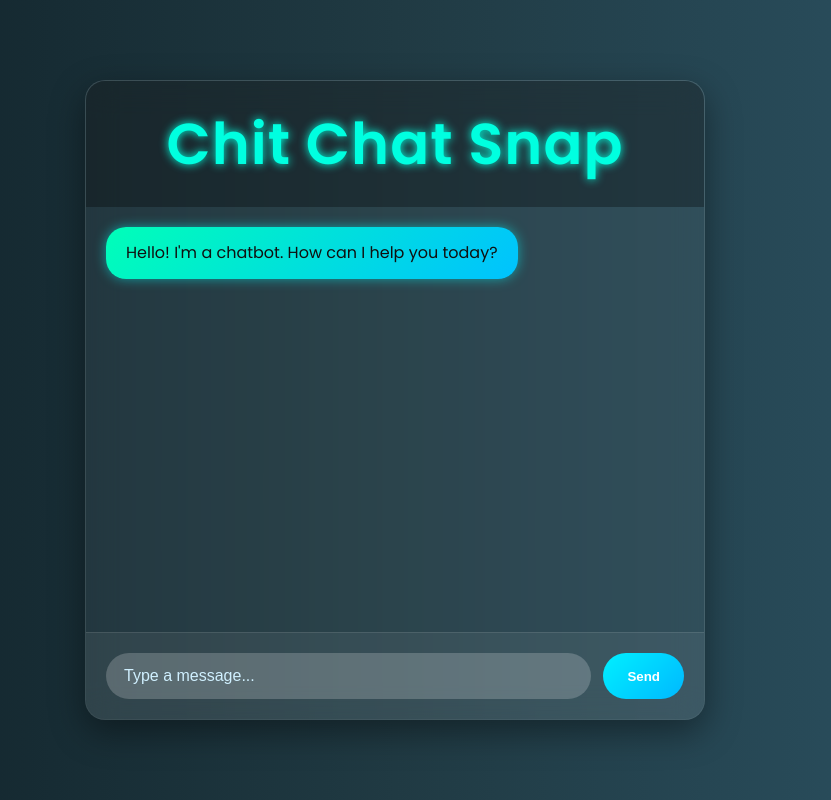
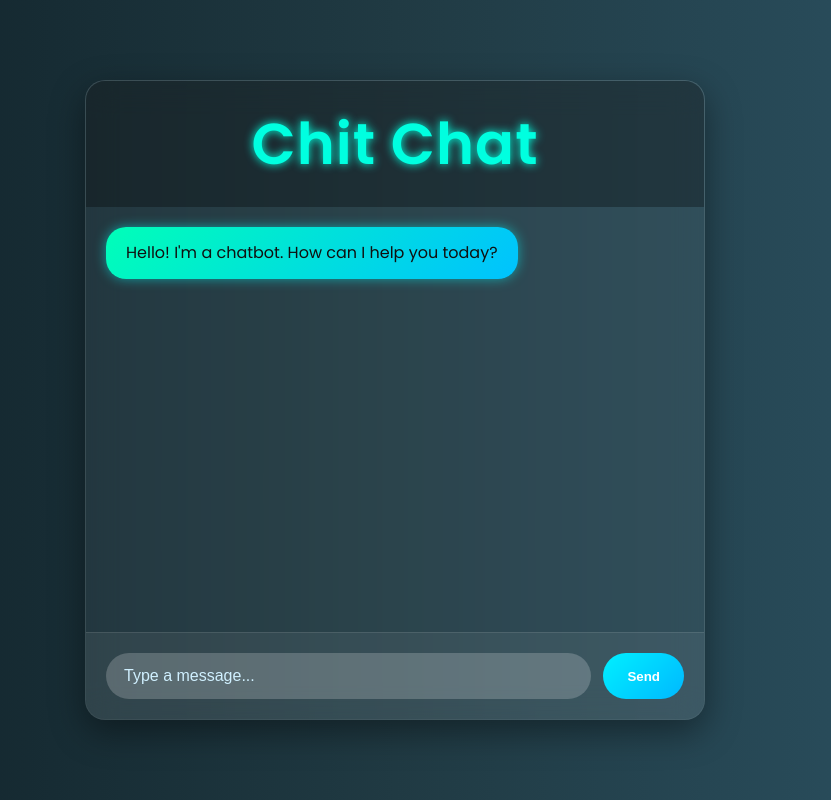
Before and after one commit to Sanjana-on-git/Basic-JS-chatbot, a website built with Vite: page index.html in a window 1280 px wide. Shown: the whole page, without its empty margins (245-1076 px from the left). Built offline with nearby package versions, Linux system fonts and the light colour scheme.

Commit message:
Update index.html

```diff
--- a/index.html
+++ b/index.html
@@ -3,13 +3,13 @@
 <head>
     <meta charset="UTF-8">
     <meta name="viewport" content="width=device-width, initial-scale=1.0">
-    <title>Chit Chat Snap</title>
+    <title>Chit Chat </title>
     <link rel="stylesheet" href="/src/styles/main.css">
 </head>
 <body>
     <div class="chat-container">
         <div class="chat-header">
-            <h1>Chit Chat Snap</h1>
+            <h1>Chit Chat </h1>
         </div>
         <div class="chat-messages" id="chat-messages"></div>
         <div class="chat-input">
```
